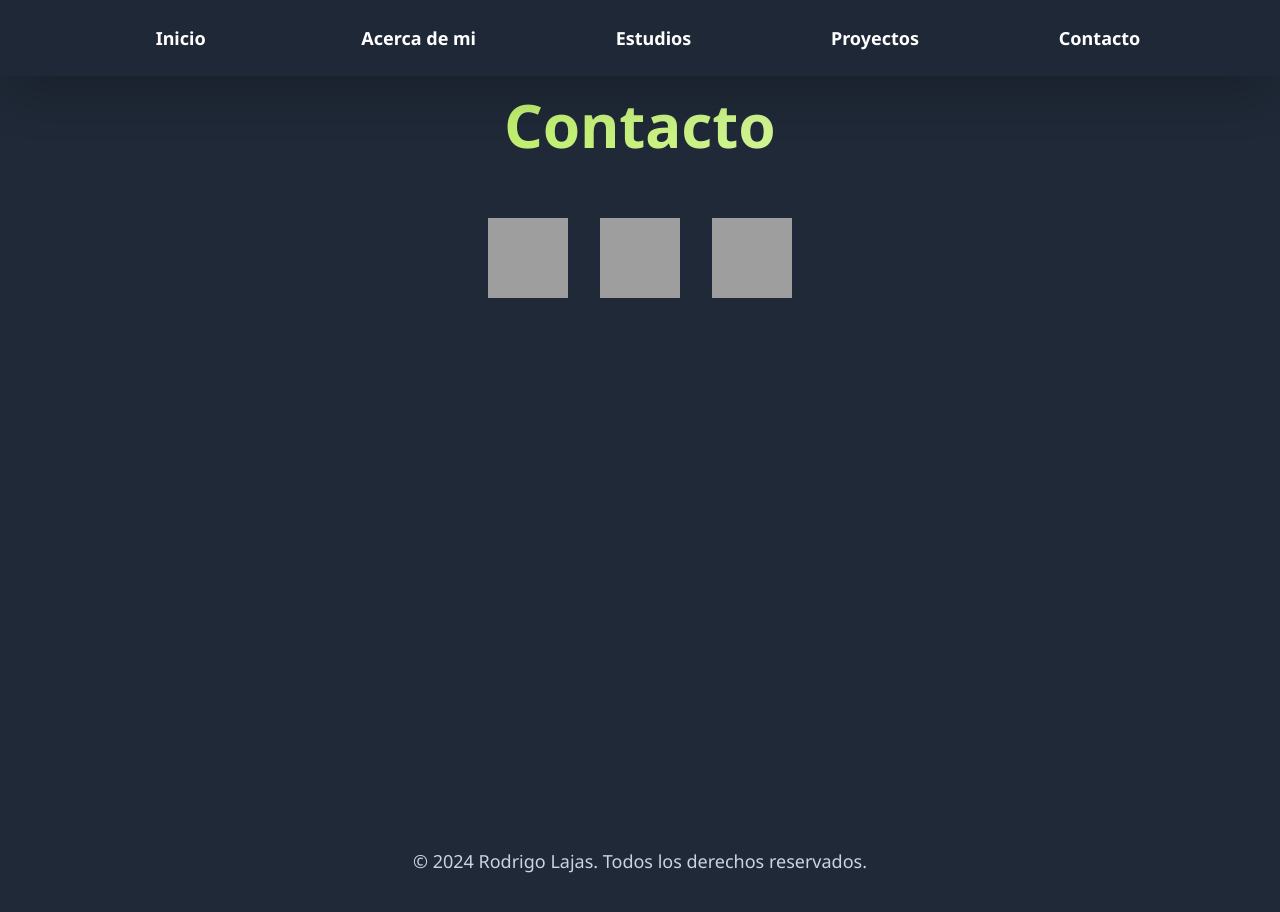
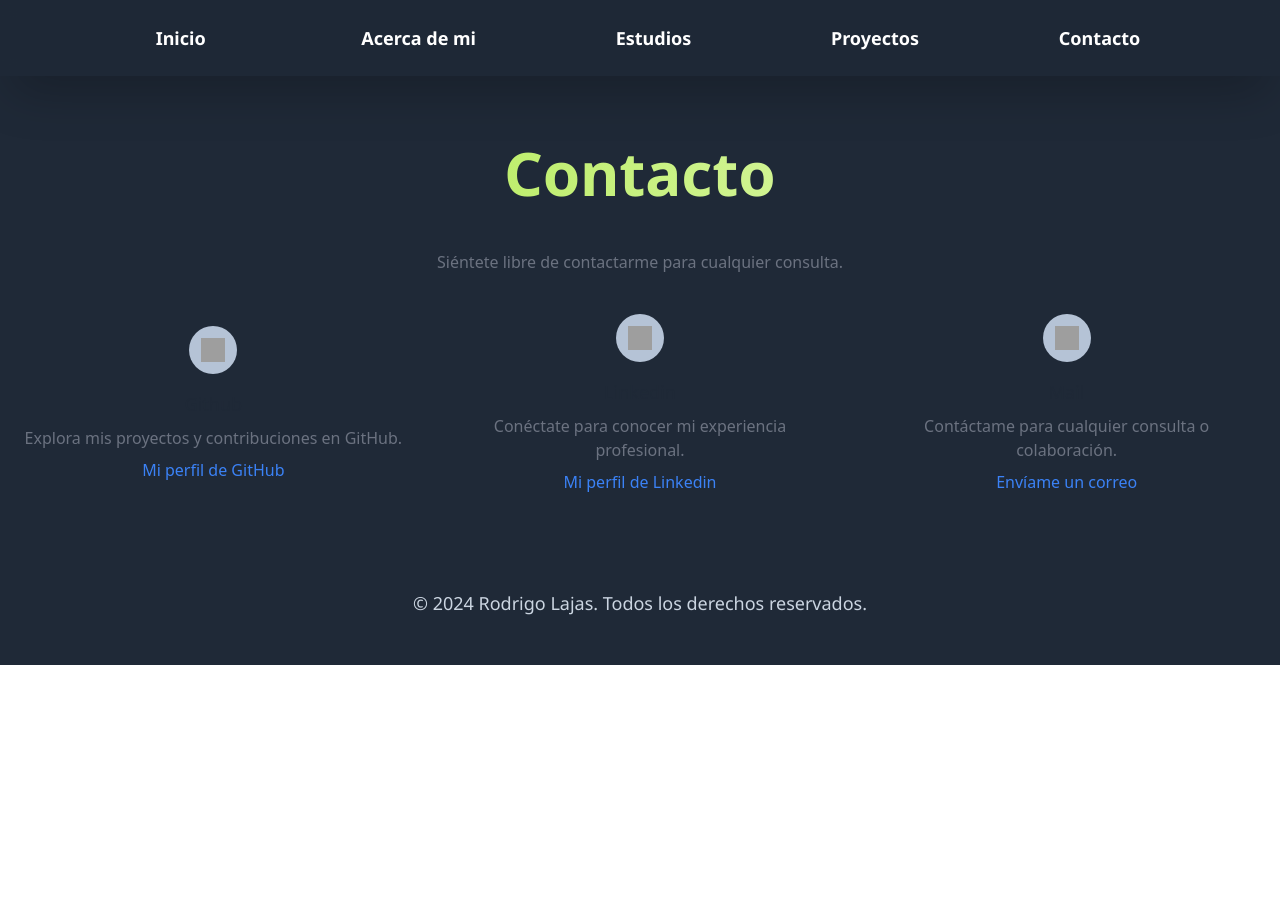
Before and after one commit to Rodrigo-Lajas/Portfolio, a React (Vite) app: page /contact in a window 1280 px wide. Shown: the top 912 px of the page. After the commit the page ends 800 px from the top, so only its background shows below. Built offline with nearby package versions, Linux system fonts and the light colour scheme; grey boxes are pictures that could not be loaded.

Commit message:
cambio de seccion contact

```diff
--- a/src/components/Contact.jsx
+++ b/src/components/Contact.jsx
@@ -4,27 +4,49 @@ import mail from '../assets/mail-svgrepo-com.svg';
 
 export default function Contacto() {
 
-    const contactArray = [
-        { id: 1, name: "GitHub", link: "https://github.com/Rodrigo-Lajas", logo: github },
-        { id: 2, name: "LinkedIn", link: "https://www.linkedin.com/in/rodrigolajas/", logo: linkedin },
-        { id: 3, name: "Mail", link: "mailto:rodrigolajas18@gmail.com", logo: mail },
-    ]
+    //     { id: 2, name: "LinkedIn", link: "https://www.linkedin.com/in/rodrigolajas/", logo: linkedin },
+    //     { id: 3, name: "Mail", link: "mailto:rodrigolajas18@gmail.com", logo: mail },
 
     return (
-        <section id="contact" className="bg-gray-800 text-white p-4 pt-12 my-auto min-h-screen">
-            <h3 className="flex items-center justify-center text-4xl leading-normal font-bold font-noto-sans w-auto m-8 bg-clip-text text-transparent bg-gradient-to-r from-lime-400 to-lime-100 sm:text-6xl sm:leading-normal">
-                Contacto
-            </h3>
+        <section className="bg-gray-800 pt-12">
+            <div className="container px-6 py-12 mx-auto">
+                <div className="text-center">
+                    <p className="flex items-center justify-center text-4xl font-noto-sans font-bold w-auto m-8 bg-clip-text text-transparent bg-gradient-to-r from-lime-400 to-lime-100 sm:text-6xl sm:leading-normal">Contacto</p>
 
-            <div className="flex items-center justify-center mt-8">
-                {contactArray.map((contact) => (
-                <div key={contact.id}>
-                    <a href={contact.link} target="_blank" rel="noopener noreferrer" className="transition duration-300 ease-in-out">
-                        <img src={contact.logo} alt={contact.name} className="w-24 h-24 p-2 m-2" loading='lazy' />
-                    </a>
+                    <p className="mt-3 text-gray-500">Siéntete libre de contactarme para cualquier consulta.</p>
                 </div>
-                ))}
+
+                <div className="grid grid-cols-1 gap-12 mt-10 md:grid-cols-2 lg:grid-cols-3">
+                    <div className="flex flex-col items-center justify-center text-center">
+                        <span className="p-3 text-blue-500 rounded-full bg-blue-100/80 dark:bg-gray-800">
+                            <img src={github} alt='github' className="w-6 h-6" />
+                        </span>
+                        <h2 className="mt-4 text-lg font-medium text-gray-800 dark:text-white">Github</h2>
+                        <p className="mt-2 text-gray-500 dark:text-gray-400">Explora mis proyectos y contribuciones en GitHub.</p>
+                        <a href='https://github.com/Rodrigo-Lajas' className="mt-2 text-blue-500 dark:text-blue-400">Mi perfil de GitHub</a>
+                    </div>
+
+                    <div className="flex flex-col items-center justify-center text-center">
+                        <span className="p-3 text-blue-500 rounded-full bg-blue-100/80 dark:bg-gray-800">
+                            <img src={linkedin} alt='linkedin' className="w-6 h-6" />
+                        </span>
+
+                        <h2 className="mt-4 text-lg font-medium text-gray-800 dark:text-white">Linkedin</h2>
+                        <p className="mt-2 text-gray-500 dark:text-gray-400">Conéctate para conocer mi experiencia profesional.</p>
+                        <a href='https://www.linkedin.com/in/rodrigolajas/' className="mt-2 text-blue-500 dark:text-blue-400">Mi perfil de Linkedin</a>
+                    </div>
+
+                    <div className="flex flex-col items-center justify-center text-center">
+                        <span className="p-3 text-blue-500 rounded-full bg-blue-100/80 dark:bg-gray-800">
+                            <img src={mail} alt='mail' className="w-6 h-6" />
+                        </span>
+
+                        <h2 className="mt-4 text-lg font-medium text-gray-800 dark:text-white">Mail</h2>
+                        <p className="mt-2 text-gray-500 dark:text-gray-400">Contáctame para cualquier consulta o colaboración.</p>
+                        <p className="mt-2 text-blue-500 dark:text-blue-400">Envíame un correo</p>
+                    </div>
+                </div>
             </div>
-        </section >
+        </section>
     );
 }
```
